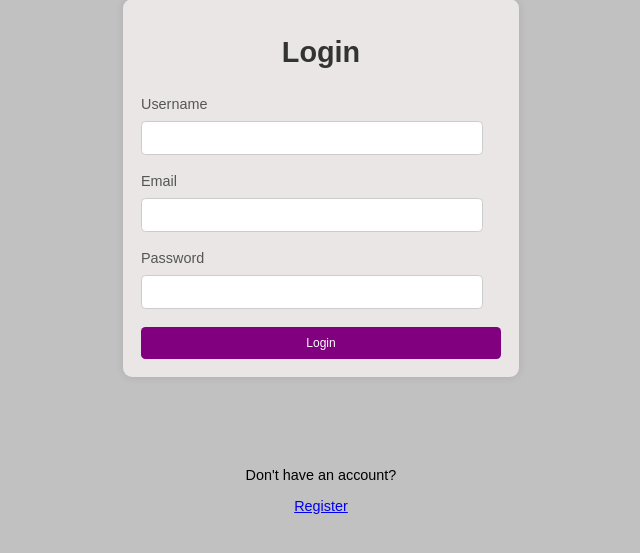
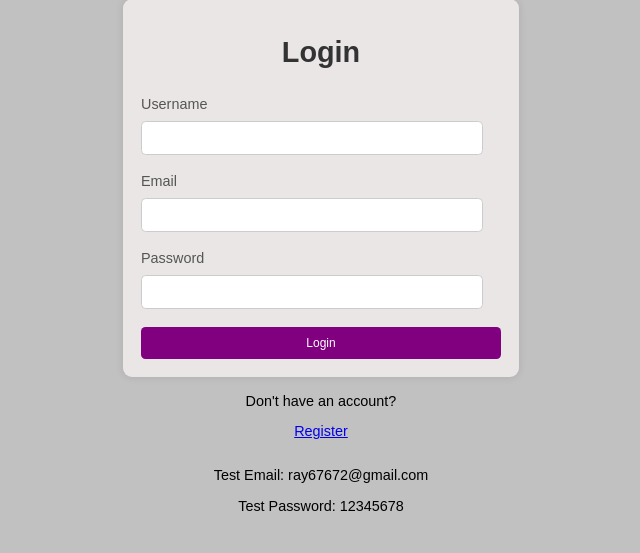
Before and after one commit to Ray-red-byte/Appworks_Personal, a Flask app: page /login in a window 1280 px wide. Shown: the part 226-779 px from the top of the page, without its empty margins (319-959 px from the left). Run offline with Flask 3, Linux system fonts and the light colour scheme.

```diff
--- a/templates/login.html
+++ b/templates/login.html
@@ -60,7 +60,7 @@
             background-color: #6a006a; /* Darker shade of purple */
         }
 
-        .register {
+        .register , .test-info {
             text-align: center;
             margin-top: -150px;
         }
@@ -82,6 +82,10 @@
 
             <input type="submit" value="Login">
         </form>
+    </div>
+    <div class="test-info">
+        <p>Test Email: ray67672@gmail.com</p>
+        <p>Test Password: 12345678</p>
     </div>
     <div class="register">
         <p>Don't have an account?</p>
```
Also changed, not shown: README.md.
